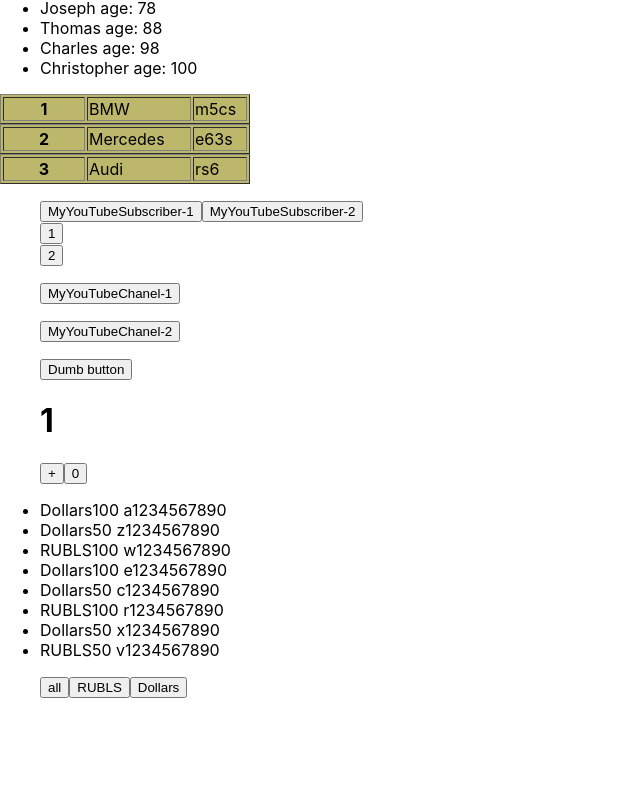
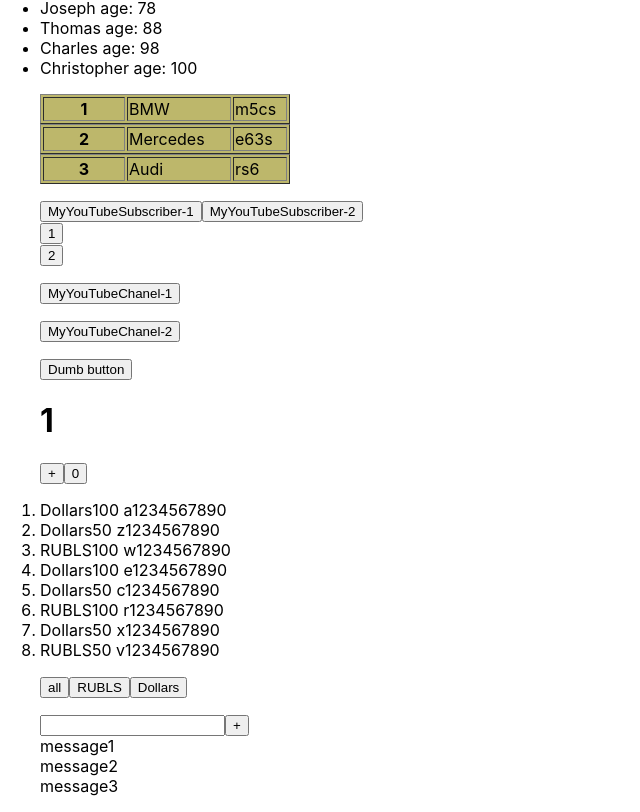
Before and after one commit to ALbirdEX/microtasks, a React (Create React App) app: page / in a window 1280 px wide. Shown: the part 218-1030 px from the top of the page, without its empty margins (0-640 px from the left). Before the commit the page ends 916 px from the top, so only its background shows below. Built offline with nearby package versions, Linux system fonts and the light colour scheme.

Commit message:
add component Button2.tsx, FullInput.tsx, Input.tsx, UniversalInput.tsx callBack, props

```diff
--- a/src/App.tsx
+++ b/src/App.tsx
@@ -10,6 +10,7 @@
 import {UniversalButton} from "./components/UniversalButton";
 import {Hook} from "./components/Hook";
 import {FilterComponents} from "./components/filter/FilterComponents";
+import {UniversalInput} from "./components/input/UniversalInput";
 
 
 function App() {
@@ -26,7 +27,7 @@
     }
 
     return (
-        <>
+        <div>
             <Header title={"NEW HADER"}/>
             <Body titleForBody={"NEW BODY"}/>
             <Futer titleForFuter={"NEW FUTER"}/>
@@ -38,7 +39,8 @@
             <UniversalButton name={"Dumb button"} callBack={Button3Foo}/>
             <Hook/>
             <FilterComponents/>
-        </>
+            <UniversalInput/>
+        </div>
     );
 }
 
--- a/src/components/CarsTab.tsx
+++ b/src/components/CarsTab.tsx
@@ -11,7 +11,7 @@
 
 export const CarsTab = (props: CarsTabPropsType) => {
     return (
-        <div>
+        <ul>
             {props.topCars.map((cars, index) => {
                 return (
                     <table width="250px" border={1} bgcolor="#bdb76b">
@@ -23,6 +23,6 @@
                     </table>
                 )
             })}
-        </div>
+        </ul>
     )
 }
--- a/src/components/filter/NewComponent.tsx
+++ b/src/components/filter/NewComponent.tsx
@@ -18,9 +18,8 @@
     }*/
     return (
         <>
-            <ul>
+            <ol>
                 {props.currentMoney.map((objFromMonneyArr, index) => {
-
                     return (
                         <li key={index}>
                             <span>{objFromMonneyArr.banknots}</span>
@@ -29,7 +28,7 @@
                         </li>
                     )
                 })}
-            </ul>
+            </ol>
             <div style={{marginLeft: '40px'}}>
                 <button onClick={() => {
                     props.filteredMoney("all")
--- /dev/null
+++ b/src/components/input/Button2.tsx
@@ -0,0 +1,17 @@
+import React from 'react';
+
+type Button2PropsType = {
+    name: string,
+    callBack: ()=>void
+}
+
+export const Button2 = (props: Button2PropsType) => {
+
+    const onClickButtonHandler =()=>{
+        props.callBack()
+    }
+
+    return (
+        <button onClick={onClickButtonHandler}>{props.name}</button>
+    )
+}
--- /dev/null
+++ b/src/components/input/Input.tsx
@@ -0,0 +1,17 @@
+import React, {ChangeEvent} from 'react';
+
+type InputPropsType = {
+    setTitle: (title: string)=> void
+    title: string
+}
+
+export const Input = (props: InputPropsType) => {
+
+    const onChangeInputHandler = (event: ChangeEvent<HTMLInputElement>) => {
+        props.setTitle(event.currentTarget.value)
+    }
+
+    return(
+        <input value={props.title} onChange={onChangeInputHandler}/>
+    )
+}
--- /dev/null
+++ b/src/components/input/UniversalInput.tsx
@@ -0,0 +1,40 @@
+import React, {useState} from 'react';
+import {Input} from "./Input";
+import {Button2} from "./Button2";
+
+export function UniversalInput() {
+
+    let [message, setMessage] = useState([
+        {message: "message1"},
+        {message: "message2"},
+        {message: "message3"},
+    ])
+
+    let [title, setTitle] = useState("")
+    console.log(title)
+
+
+    const addMessage = (title: string) => {
+        let newMessage = {message: title}
+        setMessage([newMessage, ...message])
+    }
+
+    const callBackButtonHundler = () => {
+        addMessage(title)
+        setTitle("")
+    }
+
+    return (
+        <ul>
+            {/*<FullInput addMessage={addMessage}/>*/}
+            <Input setTitle={setTitle} title={title}/>
+            <Button2 name={"+"} callBack={callBackButtonHundler}/>
+
+            {message.map((el, index) => {
+                return (
+                    <div key={index}>{el.message}</div>
+                )
+            })}
+        </ul>
+    )
+}
```
Also changed, not shown: src/components/input/FullInput.tsx (added, +25 -0 lines).
